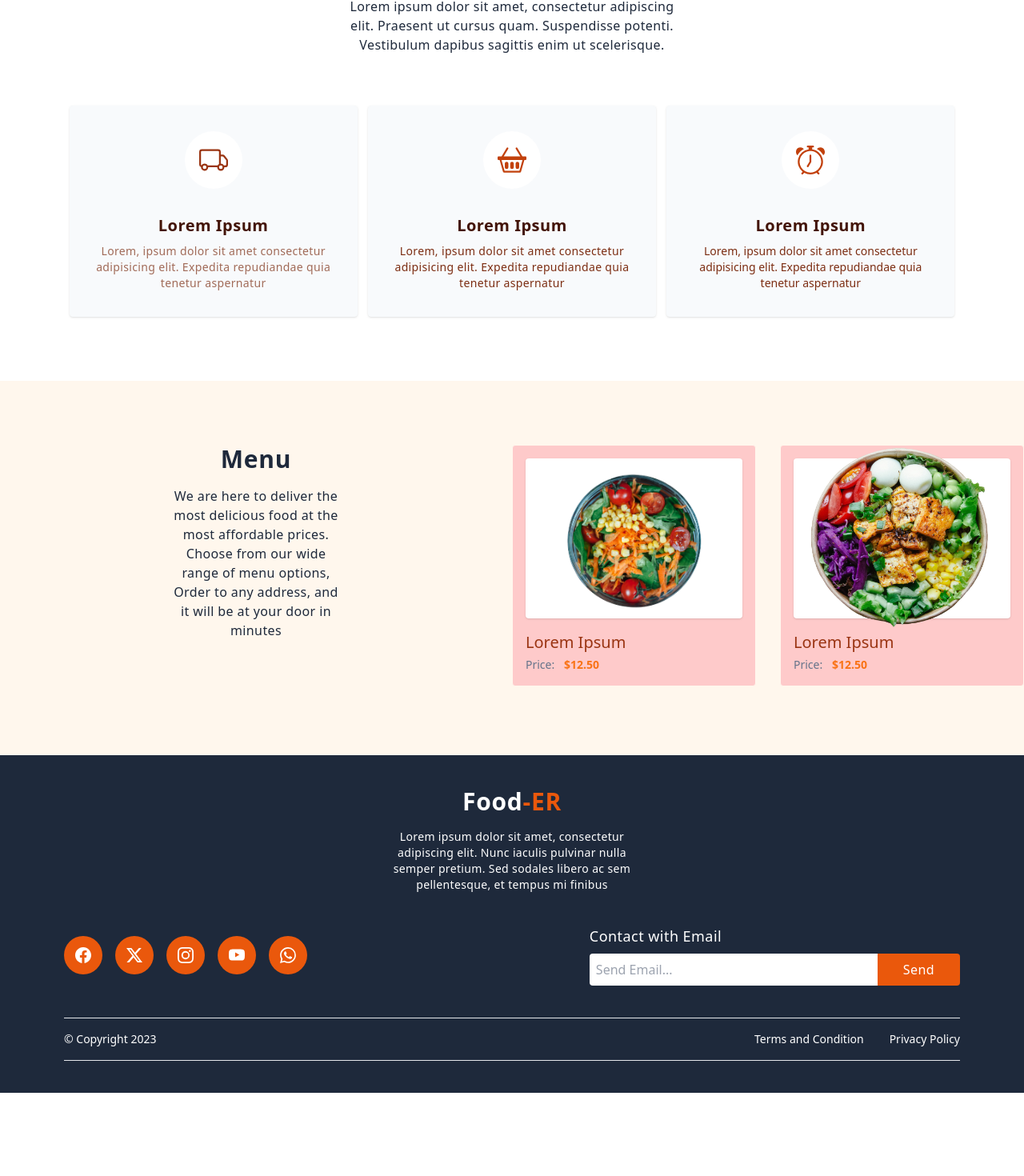
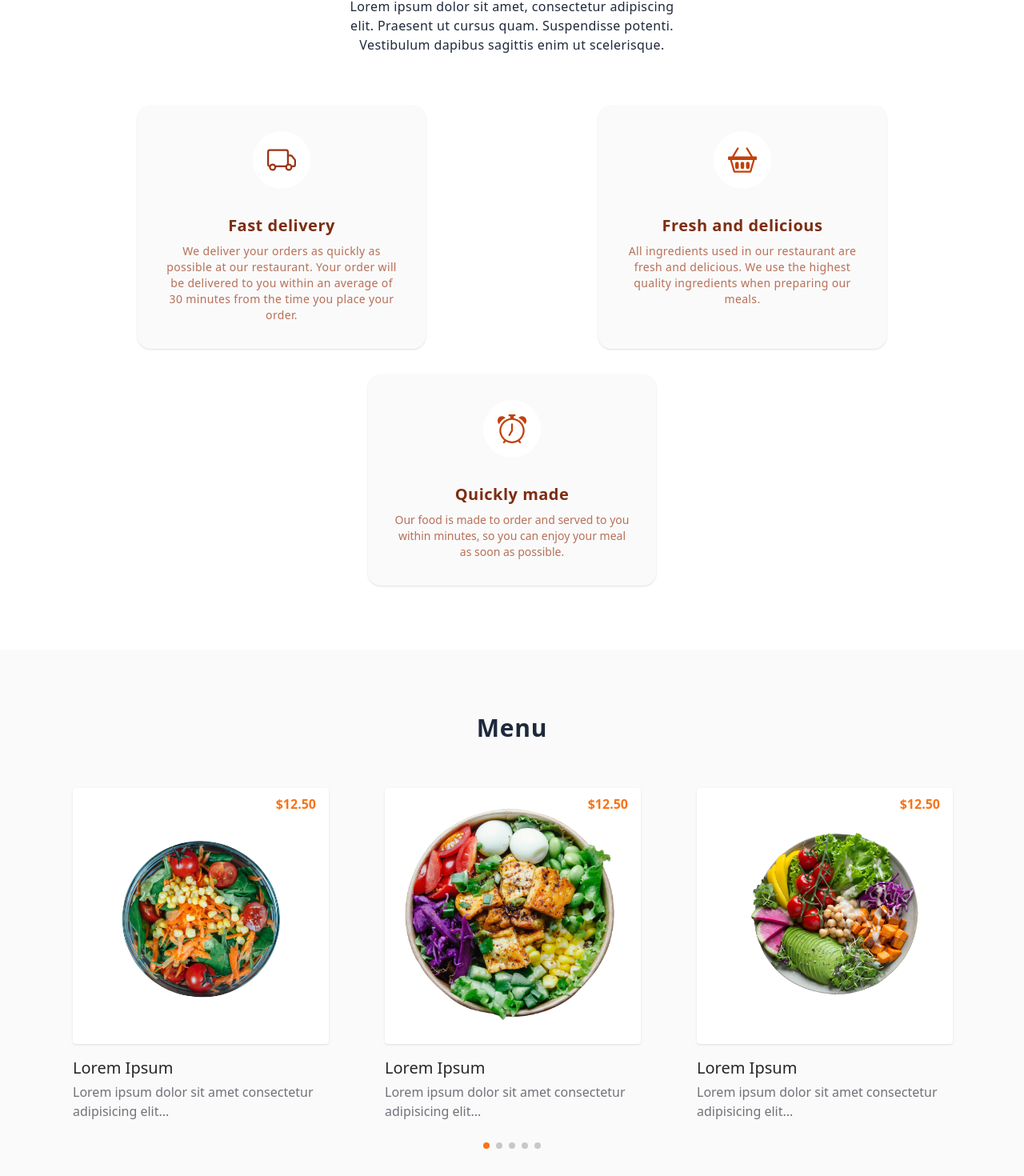
Before and after one commit to ogzcode/Full-Stack-Food-Order-App, a Vue app in the folder client/: page / in a window 1280 px wide. Shown: the part 936-2406 px from the top of the page at 80% size. Before the commit the page ends 2302 px from the top, so only its background shows below. Built offline with nearby package versions, Linux system fonts and the light colour scheme; what @tanstack/vue-query would draw is missing.

Commit message:
Update Home and Footer styling

```diff
--- a/client/src/views/landing/section/Footer.vue
+++ b/client/src/views/landing/section/Footer.vue
@@ -1,15 +1,15 @@
 <template>
-    <footer class="bg-slate-800 py-10" id="contact">
+    <footer class="bg-zinc-800 py-10" id="contact">
         <h1 class="text-3xl font-bold tracking-wide text-center text-white mb-4">Food<span
                 class="text-orange-600">-ER</span></h1>
         <div class="mb-10">
-            <p class="w-1/4 text-center mx-auto text-white text-sm tracking-wide">
+            <p class="lg:w-1/4 md:w-2/4 sm:w-3/4 text-center mx-auto text-white text-sm tracking-wide">
                 Lorem ipsum dolor sit amet, consectetur adipiscing elit.
                 Nunc iaculis pulvinar nulla semper pretium. Sed sodales
                 libero ac sem pellentesque, et tempus mi finibus
             </p>
         </div>
-        <div class="flex justify-between items-center px-20">
+        <div class="flex justify-between items-center md:flex-row flex-col px-20">
             <div class="flex gap-x-4">
                 <a href="#" class="w-[48px] h-[48px] bg-orange-600 text-white rounded-full flex justify-center items-center transition hover:bg-orange-700">
                     <svg xmlns="http://www.w3.org/2000/svg" width="20" height="20" fill="currentColor"
@@ -47,7 +47,7 @@
                     </svg>
                 </a>
             </div>
-            <div class="">
+            <div class="md:mt-0 mt-8">
                 <h1 class="text-lg mb-2 font-medium tracking-wide text-white">Contact with Email</h1>
                 <div class="flex rounded overflow-hidden">
                     <input type="text" placeholder="Send Email..." class="outline-0 p-2 w-[360px]" />
--- a/client/src/views/landing/section/Home.vue
+++ b/client/src/views/landing/section/Home.vue
@@ -9,7 +9,7 @@
                     why we offer a wide variety of restaurants to choose from, all delivered right to your door.
                 </p>
                 <a href="#menu"
-                    class="inline-block mt-8 bg-white px-8 py-2 font-medium tracking-wide text-orange-700 rounded shadow-xl menu-btn">
+                    class="inline-block mt-8 bg-white px-8 py-2 font-semibold tracking-wide text-orange-700 rounded shadow-xl menu-btn">
                     <span>Go Menu</span>
                     <svg xmlns="http://www.w3.org/2000/svg" width="24" height="24" fill="currentColor"
                         className="bi bi-arrow-right" viewBox="0 0 16 16">
--- a/client/src/views/landing/section/Menu.vue
+++ b/client/src/views/landing/section/Menu.vue
@@ -1,93 +1,47 @@
 <template>
-    <div class="py-20 bg-orange-50 flex flex-col lg:flex-row" id="menu">
-        <div class="flex flex-col items-center mb-16 flex-1">
-            <h1 class="font-bold text-3xl text-slate-800 mb-4 tracking-wide">Menu</h1>
-            <p class="w-1/3 text-center text-slate-800 tracking-wide font-light">
-                We are here to deliver the most delicious food at the most affordable prices.
-                Choose from our wide range of menu options,
-                Order to any address, and it will be at your door in minutes
+    <div class="py-20 bg-zinc-50 flex flex-col" id="menu">
+        <h1 class="font-bold text-3xl text-center text-slate-800 mb-10 tracking-wide">Menu</h1>
+        <div class="px-20 relative">
+            <swiper class="overflow-auto" :modules="modules" :slides-per-view="1" :space-between="50" @swiper="onSwiper"
+                @slide-change="onSlideChange" :pagination="{ clickable: true }" :breakpoints="{
+                    '1024': {
+                        slidesPerView: 2,
+                        spaceBetween: 50,
+                    },
+                    '1280': {
+                        slidesPerView: 3,
+                        spaceBetween: 50,
+                    },
+                }"
+                >
+                <template v-for=" n  in  7 " :key="n">
+                    <swiper-slide>
+                        <div class="flex justify-center">
+                            <div class="w-[22rem] p-4 transition rounded-lg border border-zinc-50 hover:border-orange-500 image-box">
+                                <div
+                                    class="w-[20rem] h-[20rem] bg-white shadow flex justify-center items-center rounded mb-4 relative">
+                                    <img :src="getImageSource(n)" alt="" class="w-full" />
+                                    <span class="text-orange-500 absolute top-2 right-4 font-bold ml-2">$12.50</span>
+                                </div>
+                                <p class="text-xl font-medium text-zinc-800 mb-1">Lorem Ipsum</p>
+                                <p class="text-zinc-500">
+                                    Lorem ipsum dolor sit amet consectetur adipisicing elit...
                                 </p>
                             </div>
-
-        <swiper :onSwiper="onSwiper" :onSlideChange="onSlideChange" :slidesPerView="1" class="flex-1" :spaceBetween="30" :breakpoints="{
-            640: {
-                slidesPerView: 1,
-                spaceBetween: 30
-            },
-            768: {
-                slidesPerView: 2,
-                spaceBetween: 30
-            },
-            1024: {
-                slidesPerView: 2,
-                spaceBetween: 30
-            }
-        }">
-            <template v-for="n in 7" :key="n">
-                <swiper-slide>
-                    <div class="bg-red-200 p-4 border cursor-pointer border-orange-50 hover:border-orange-500 rounded">
-                        <div class="bg-white shadow h-[200px] flex justify-center items-center rounded mb-4">
-                            <img :src="getImageSource(n)" alt="" class="w-full aspect-auto" />
-                        </div>
-                        <p class="text-xl font-medium text-orange-800 mb-1">Lorem Ipsum</p>
-                        <p class="text-slate-500 text-sm">Price: <span class="text-orange-500 font-bold ml-2">$12.50</span>
-                        </p>
                         </div>
                     </swiper-slide>
                 </template>
             </swiper>
-
-        <!-- <div class="flex mx-20 justify-around flex-wrap gap-y-10">
-            <div class="w-[240px] p-4 border cursor-pointer border-orange-50 hover:border-orange-500 rounded">
-                <div class="bg-white shadow h-[200px] flex justify-center items-center rounded mb-4">
-                    <img :src="image1" alt="" class="w-full" />
         </div>
-                <p class="text-xl font-medium text-orange-800 mb-1">Lorem Ipsum</p>
-                <p class="text-slate-500 text-sm">Price: <span class="text-orange-500 font-bold ml-2">$12.50</span></p>
-            </div>
-            <div class="w-[240px] p-4 border cursor-pointer border-orange-50 hover:border-orange-500 rounded">
-                <div class="bg-white shadow h-[200px] flex justify-center items-center rounded mb-4">
-                    <img :src="image2" alt="" class="w-full" />
-                </div>
-                <p class="text-xl font-medium text-orange-800 mb-1">Lorem Ipsum</p>
-                <p class="text-slate-500 text-sm">Price: <span class="text-orange-500 font-bold ml-2">$12.50</span></p>
-            </div>
-            <div class="w-[240px] p-4 border cursor-pointer border-orange-50 hover:border-orange-500 rounded">
-                <div class="bg-white shadow h-[200px] flex justify-center items-center rounded mb-4">
-                    <img :src="image3" alt="" class="w-full" />
-                </div>
-                <p class="text-xl font-medium text-orange-800 mb-1">Lorem Ipsum</p>
-                <p class="text-slate-500 text-sm">Price: <span class="text-orange-500 font-bold ml-2">$12.50</span></p>
-            </div>
-            <div class="w-[240px] p-4 border cursor-pointer border-orange-50 hover:border-orange-500 rounded">
-                <div class="bg-white shadow h-[200px] flex justify-center items-center rounded mb-4">
-                    <img :src="image5" alt="" class="w-full" />
-                </div>
-                <p class="text-xl font-medium text-orange-800 mb-1">Lorem Ipsum</p>
-                <p class="text-slate-500 text-sm">Price: <span class="text-orange-500 font-bold ml-2">$12.50</span></p>
-            </div>
-            <div class="w-[240px] p-4 border cursor-pointer border-orange-50 hover:border-orange-500 rounded">
-                <div class="bg-white shadow h-[200px] flex justify-center items-center rounded mb-4">
-                    <img :src="image6" alt="" class="w-full" />
-                </div>
-                <p class="text-xl font-medium text-orange-800 mb-1">Lorem Ipsum</p>
-                <p class="text-slate-500 text-sm">Price: <span class="text-orange-500 font-bold ml-2">$12.50</span></p>
-            </div>
-            <div class="w-[240px] p-4 border cursor-pointer border-orange-50 hover:border-orange-500 rounded">
-                <div class="bg-white shadow h-[200px] flex justify-center items-center rounded mb-4">
-                    <img :src="image7" alt="" class="w-full" />
-                </div>
-                <p class="text-xl font-medium text-orange-800 mb-1">Lorem Ipsum</p>
-                <p class="text-slate-500 text-sm">Price: <span class="text-orange-500 font-bold ml-2">$12.50</span></p>
-            </div>
-        </div> -->
     </div>
 </template>
 
 <script setup>
 import { Swiper, SwiperSlide } from 'swiper/vue';
+import { Pagination } from 'swiper/modules';
 
 import 'swiper/swiper-bundle.css';
+import 'swiper/css/pagination';
 
 import image1 from '@/assets/images/landing/image-1.png';
 import image2 from '@/assets/images/landing/image-2.png';
@@ -96,13 +50,11 @@ import image5 from '@/assets/images/landing/image-5.png';
 import image6 from '@/assets/images/landing/image-6.png';
 import image7 from '@/assets/images/landing/image-7.png';
 
-const onSwiper = (swiper) => {
-    console.log(swiper);
-};
+const modules = [Pagination];
 
-const onSlideChange = () => {
-    console.log('slide change');
-};
+const onSwiper = (swiper) => {};
+
+const onSlideChange = () => {};
 
 const getImageSource = (n) => {
     switch (n) {
@@ -125,4 +77,21 @@ const getImageSource = (n) => {
 
 </script>
 
-<style scoped></style>
+<style>
+.swiper-pagination {
+    position: initial !important;
+}
+
+.swiper-pagination-bullet-active {
+    background-color: #f97316 !important;
+}
+
+.image-box img {
+    transition: all 0.3s ease-in-out;
+    cursor: pointer;
+}
+
+.image-box:hover img {
+    transform: scale(1.1) rotate(5deg);
+}
+</style>
--- a/client/src/views/landing/section/Services.vue
+++ b/client/src/views/landing/section/Services.vue
@@ -1,15 +1,15 @@
 <template>
-    <div class="py-20" id="services">
+    <div class="md:py-20 py-10" id="services">
         <div class="flex flex-col items-center mb-16">
             <h1 class="font-bold text-3xl text-slate-800 mb-4 tracking-wide">Our Services</h1>
-            <p class="w-1/3 text-center text-slate-800 tracking-wide font-light">
+            <p class="lg:w-1/3 sm:w-2/3 text-center text-slate-800 tracking-wide font-light">
                 Lorem ipsum dolor sit amet, consectetur adipiscing elit.
                 Praesent ut cursus quam. Suspendisse potenti.
                 Vestibulum dapibus sagittis enim ut scelerisque.
             </p>
         </div>
-        <div class="flex justify-around mx-20">
-            <div class="services-card max-w-[360px] bg-slate-50 p-8 rounded shadow hover:bg-orange-500">
+        <div class="flex justify-around flex-wrap mx-20 gap-8">
+            <div class="services-card max-w-[360px] bg-zinc-50 p-8 rounded-2xl shadow hover:bg-orange-500">
                 <div
                     class="w-[72px] h-[72px] bg-white rounded-full flex justify-center items-center mx-auto mb-8 fill-orange-800">
                     <svg xmlns="http://www.w3.org/2000/svg" width="36" height="36" className="bi bi-truck"
@@ -18,13 +18,13 @@
                             d="M0 3.5A1.5 1.5 0 0 1 1.5 2h9A1.5 1.5 0 0 1 12 3.5V5h1.02a1.5 1.5 0 0 1 1.17.563l1.481 1.85a1.5 1.5 0 0 1 .329.938V10.5a1.5 1.5 0 0 1-1.5 1.5H14a2 2 0 1 1-4 0H5a2 2 0 1 1-3.998-.085A1.5 1.5 0 0 1 0 10.5v-7zm1.294 7.456A1.999 1.999 0 0 1 4.732 11h5.536a2.01 2.01 0 0 1 .732-.732V3.5a.5.5 0 0 0-.5-.5h-9a.5.5 0 0 0-.5.5v7a.5.5 0 0 0 .294.456zM12 10a2 2 0 0 1 1.732 1h.768a.5.5 0 0 0 .5-.5V8.35a.5.5 0 0 0-.11-.312l-1.48-1.85A.5.5 0 0 0 13.02 6H12v4zm-9 1a1 1 0 1 0 0 2 1 1 0 0 0 0-2zm9 0a1 1 0 1 0 0 2 1 1 0 0 0 0-2z" />
                     </svg>
                 </div>
-                <h1 class="text-center text-orange-950 tracking-wide font-bold text-xl mb-2">Lorem Ipsum</h1>
-                <p class="text-center text-orange-900/70 tracking-wide text-sm">
-                    Lorem, ipsum dolor sit amet consectetur adipisicing elit.
-                    Expedita repudiandae quia tenetur aspernatur
+                <h1 class="text-center text-orange-900 tracking-wide font-bold text-xl mb-2">Fast delivery</h1>
+                <p class="text-center text-orange-800/70 tracking-wide font-medium text-sm">
+                    We deliver your orders as quickly as possible at our restaurant. Your order will be delivered to you
+                    within an average of 30 minutes from the time you place your order.
                 </p>
             </div>
-            <div class="services-card max-w-[360px] bg-slate-50 p-8 rounded shadow hover:bg-orange-500">
+            <div class="services-card max-w-[360px] bg-zinc-50 p-8 rounded-2xl shadow hover:bg-orange-500">
                 <div
                     class="w-[72px] h-[72px] bg-white rounded-full flex justify-center items-center mx-auto mb-8 fill-orange-700">
                     <svg xmlns="http://www.w3.org/2000/svg" width="36" height="36" class="bi bi-basket2"
@@ -35,27 +35,27 @@
                             d="M5.757 1.071a.5.5 0 0 1 .172.686L3.383 6h9.234L10.07 1.757a.5.5 0 1 1 .858-.514L13.783 6H15.5a.5.5 0 0 1 .5.5v1a.5.5 0 0 1-.5.5h-.623l-1.844 6.456a.75.75 0 0 1-.722.544H3.69a.75.75 0 0 1-.722-.544L1.123 8H.5a.5.5 0 0 1-.5-.5v-1A.5.5 0 0 1 .5 6h1.717L5.07 1.243a.5.5 0 0 1 .686-.172zM2.163 8l1.714 6h8.246l1.714-6H2.163z" />
                     </svg>
                 </div>
-                <h1 class="text-center text-orange-950 tracking-wide font-bold text-xl mb-2">Lorem Ipsum</h1>
-                <p class="text-center text-orange-900 tracking-wide text-sm">
-                    Lorem, ipsum dolor sit amet consectetur adipisicing elit.
-                    Expedita repudiandae quia tenetur aspernatur
+                <h1 class="text-center text-orange-900 tracking-wide font-bold text-xl mb-2">Fresh and delicious
+                </h1>
+                <p class="text-center text-orange-800/70 tracking-wide font-medium text-sm">
+                    All ingredients used in our restaurant are fresh and delicious. We use the highest quality ingredients
+                    when preparing our meals.
                 </p>
             </div>
-            <div class="services-card max-w-[360px] bg-slate-50 p-8 rounded shadow hover:bg-orange-500">
+            <div class="services-card max-w-[360px] bg-zinc-50 p-8 rounded-2xl shadow hover:bg-orange-500">
                 <div
                     class="w-[72px] h-[72px] bg-white rounded-full flex justify-center items-center mx-auto mb-8 fill-orange-700">
-                    <svg xmlns="http://www.w3.org/2000/svg" width="36" height="36" class="bi bi-alarm"
-                        viewBox="0 0 16 16">
+                    <svg xmlns="http://www.w3.org/2000/svg" width="36" height="36" class="bi bi-alarm" viewBox="0 0 16 16">
                         <path
                             d="M8.5 5.5a.5.5 0 0 0-1 0v3.362l-1.429 2.38a.5.5 0 1 0 .858.515l1.5-2.5A.5.5 0 0 0 8.5 9V5.5z" />
                         <path
                             d="M6.5 0a.5.5 0 0 0 0 1H7v1.07a7.001 7.001 0 0 0-3.273 12.474l-.602.602a.5.5 0 0 0 .707.708l.746-.746A6.97 6.97 0 0 0 8 16a6.97 6.97 0 0 0 3.422-.892l.746.746a.5.5 0 0 0 .707-.708l-.601-.602A7.001 7.001 0 0 0 9 2.07V1h.5a.5.5 0 0 0 0-1h-3zm1.038 3.018a6.093 6.093 0 0 1 .924 0 6 6 0 1 1-.924 0zM0 3.5c0 .753.333 1.429.86 1.887A8.035 8.035 0 0 1 4.387 1.86 2.5 2.5 0 0 0 0 3.5zM13.5 1c-.753 0-1.429.333-1.887.86a8.035 8.035 0 0 1 3.527 3.527A2.5 2.5 0 0 0 13.5 1z" />
                     </svg>
                 </div>
-                <h1 class="text-center text-orange-950 tracking-wide font-bold text-xl mb-2">Lorem Ipsum</h1>
-                <p class="text-center text-orange-900 text-sm">
-                    Lorem, ipsum dolor sit amet consectetur adipisicing elit.
-                    Expedita repudiandae quia tenetur aspernatur
+                <h1 class="text-center text-orange-900 tracking-wide font-bold text-xl mb-2">Quickly made</h1>
+                <p class="text-center text-orange-800/70 text-sm font-medium">
+                    Our food is made to order and served to you within minutes, so you can enjoy your meal as soon as
+                    possible.
                 </p>
             </div>
         </div>
@@ -75,4 +75,5 @@
 .services-card:hover p,
 .services-card:hover h1 {
     color: white;
-}</style>
+}
+</style>
```
Also changed, not shown: client/src/views/landing/section/components/AuthButton.vue (added, +56 -0 lines). Lines whose indentation alone changed are shown as unchanged.
